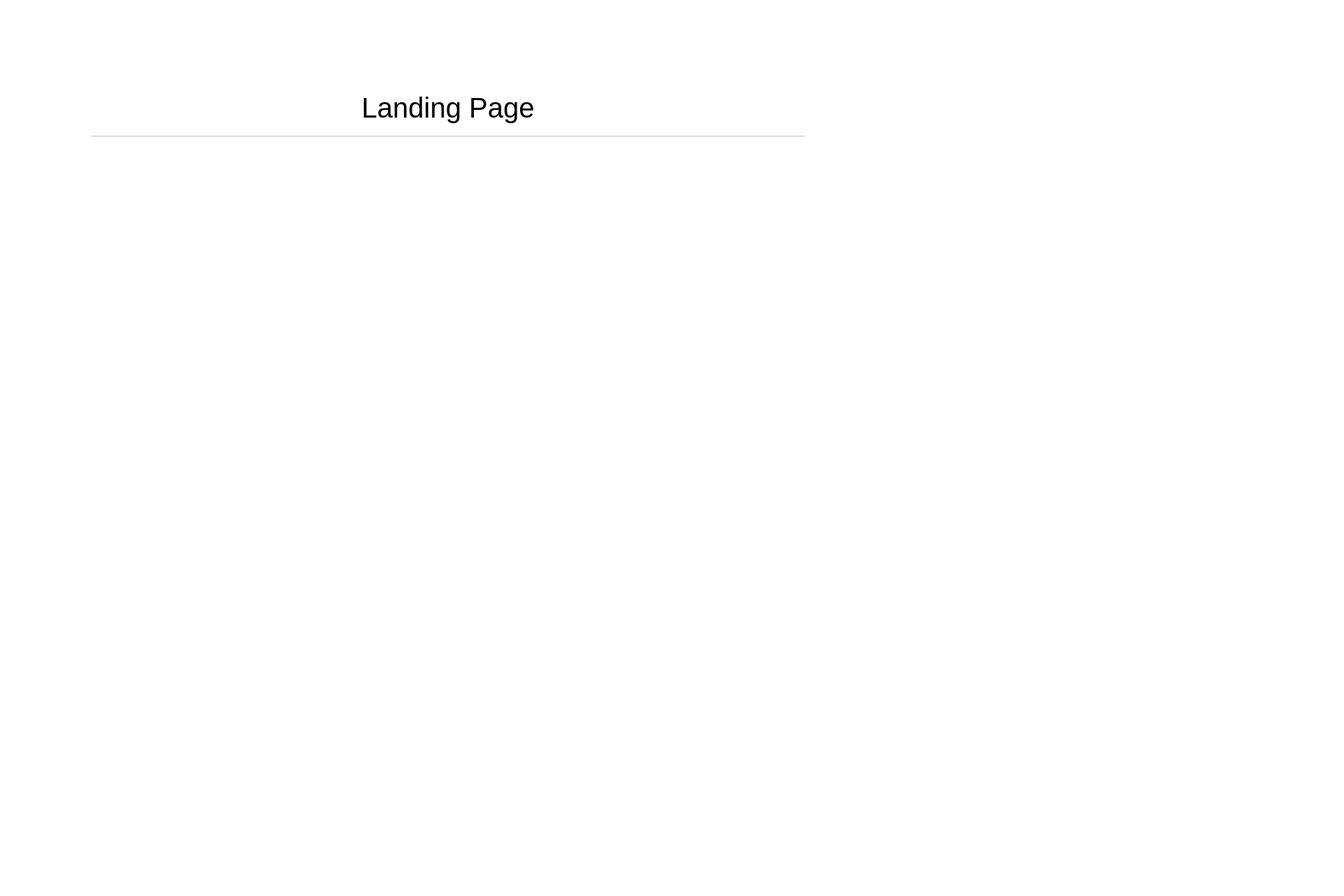
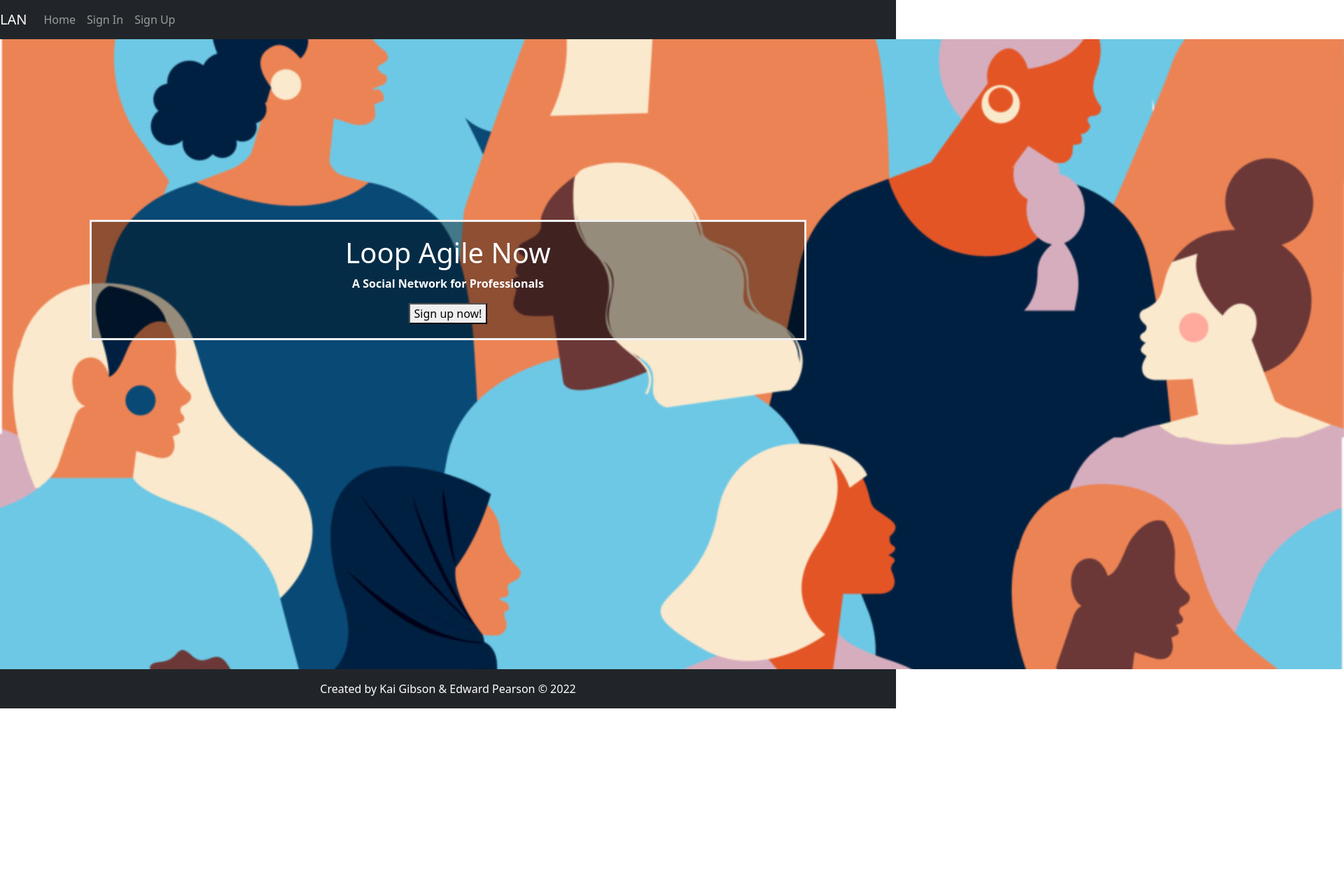
Before and after one commit to k-gs/further-web-assignment-1, a React (Create React App) app: page / in a window 1280 px wide. Shown: the top 1280 px of the page at 70% size, 1920 px wide, since content can reach past the window. After the commit the page ends 1012 px from the top, so only its background shows below. Built offline with nearby package versions, Linux system fonts and the light colour scheme.

Commit message:
Doing css shit

```diff
--- a/src/App.js
+++ b/src/App.js
@@ -14,24 +14,24 @@ import MainPage from './pages/MainPage';
 import Landing from './pages/Landing';
 import Profile from './pages/Profile';
 import ProfileEdit from "./pages/Profile_Edit";
+import NavigationBar from "./components/Navbar";
+import Footer from "./components/Footer";
 
 // Create a custom hook that uses both useLocation and useEffect
-const useScrollToTop = () => {
-    const location = useLocation();
-    useEffect(() => {
-        window.scrollTo({top: 0});
-        // scroll to the top of the browser window when changing route
-        // the window object is a normal DOM object and is safe to use in React.
-    }, [location]);
-};
+// const useScrollToTop = () => {
+//     const location = useLocation();
+//     useEffect(() => {
+//         window.scrollTo({top: 0});
+//         // scroll to the top of the browser window when changing route
+//         // the window object is a normal DOM object and is safe to use in React.
+//     }, [location]);
+// };
 
 // The root component
 const App = () => {
     return (
-
-        < div style={{padding: 50}
-        }>
         <Router>
+            <NavigationBar />
             <Routes>
                 <Route path="/" element={<Landing />} />
                 <Route path="/MainPage" element={<MainPage />} />
@@ -40,8 +40,8 @@ const App = () => {
                 <Route path="/Profile" element={<Profile />} />
                 <Route path="/ProfileEdit" element={<ProfileEdit />} />
             </Routes>
+            <Footer />
         </Router>
-        </div >
     );
 };
 
--- /dev/null
+++ b/src/components/Footer.js
@@ -0,0 +1,11 @@
+import React from "react";
+
+function Footer() {
+    return (
+        <footer className="mt-auto py-3 bg-dark text-white">
+            <div className="container">Created by Kai Gibson & Edward Pearson &copy; 2022</div>
+        </footer>
+    );
+}
+
+export default Footer;
--- /dev/null
+++ b/src/components/Navbar.js
@@ -0,0 +1,21 @@
+import React from 'react';
+import {Navbar, Nav} from 'react-bootstrap';
+import {LinkContainer} from 'react-router-dom';
+//import "./Navbar.css";
+
+function NavigationBar() {
+    return (
+        <Navbar bg="dark" expand="lg" variant="dark">
+            <Navbar.Brand href="/"> LAN</Navbar.Brand>
+            <Navbar.Toggle aria-controls="basic-navbar-nav" />
+            <Navbar.Collapse id="basic-navbar-nav">
+                <Nav className="mr-auto">
+                    <Nav.Link href="/">Home</Nav.Link>
+                    <Nav.Link href="SignIn">Sign In</Nav.Link>
+                    <Nav.Link href="SignUp">Sign Up</Nav.Link>
+                </Nav>
+            </Navbar.Collapse>
+        </Navbar>
+    );
+}
+export default NavigationBar;
--- a/src/pages/Form.css
+++ b/src/pages/Form.css
@@ -1,21 +1,26 @@
-body {
-  background-color: #00000;
-  color: black;
-  padding: 40px;
-  margin:40px;
-  font-family: Arial;
-  text-align: center;
-}
-
 * {
     box-sizing: border-box
 }
 
+
+label {
+   width: 50%;
+   padding: 12px 20px;
+   margin-left: auto;
+   margin-right: auto;
+   box-sizing: border-box;
+}
+
+form {
+  text-align: center;
+}
+
 input {
-  display:block;
-  width:100%;
-  margin:10px 0;
-  padding:10px;
+   width: 50%;
+   padding: 12px 20px;
+   margin-left: auto;
+   margin-right: auto;
+   box-sizing: border-box;
 }
 
 input[type=name] {
--- /dev/null
+++ b/src/pages/Landing.css
@@ -0,0 +1,50 @@
+/* .landingImage { */
+/*   width: 100%; */
+/*   height: 100%; */
+/*   filter: blur(8px); */
+/*   -webkit-filter: blur(8px); */
+/* } */
+
+/* .imageContainer { */
+/*        width:100%; */
+/*        height:200px; */
+/*  } */
+
+/* .head-text { */
+/*    position: relative; */
+/* } */
+/* .text-over { */
+/*   position: absolute; */
+/*   right: 50%; */
+/*   left: 50%; */
+/*   bottom: 100%; */
+/* } */
+.container {
+  position: relative;
+  text-align: center;
+  color: white;
+}
+
+/* Centered text */
+/* .centered { */
+/*   position: absolute; */
+/*   top: 50%; */
+/*   left: 50%; */
+/*   transform: translate(-50%, -50%); */
+/* } */
+
+.centered {
+  background-color: rgb(0,0,0); /* Fallback color */
+  background-color: rgba(0,0,0, 0.4); /* Black w/opacity/see-through */
+  color: white;
+  font-weight: bold;
+  border: 3px solid #f1f1f1;
+  position: absolute;
+  top: 50%;
+  left: 50%;
+  transform: translate(-50%, -50%);
+  z-index: 2;
+  width: 80%;
+  padding: 20px;
+  text-align: center;
+}
--- a/src/pages/Landing.js
+++ b/src/pages/Landing.js
@@ -1,7 +1,7 @@
-import 'bootstrap/dist/css/bootstrap.min.css';
+//import 'bootstrap/dist/css/bootstrap.min.css';
 import {useEffect, useState} from 'react';
 import ReactDOM from 'react-dom/client';
-import './Form.css';
+//import './Form.css';
 import {
     BrowserRouter as Router,
     Route,
@@ -10,18 +10,28 @@ import {
     useLocation,
     Navigate,
 } from "react-router-dom";
+import landingImage from "./Landing-Page-Image.jpg";
+import "./Landing.css";
 //import ReactDOM from 'react-dom/client';
 
 
 function Landing() {
+    const [stupidBool3, setStupidBool3] = useState(false);
+    function signUp() {
+        setStupidBool3(true);
+    }
+    if (stupidBool3) {
+        return <Navigate replace to="/SignUp" />;
+    }
+
     return (
         <>
-            <h1>Landing Page</h1>
-            <hr />
-            <p style={{marginTop: "150vh"}}>
-                <Link to="/SignIn">Sign In</Link>
-                <Link to="/SignUp">Sign Up</Link>
-            </p>
+            <img src={landingImage} alt="landingImage" />
+            <div className='centered'>
+                <h1> Loop Agile Now </h1>
+                <p>A Social Network for Professionals  </p>
+                <button onClick={signUp}>Sign up now!</button>
+            </div>
         </>
     );
 }
--- a/src/pages/MainPage.js
+++ b/src/pages/MainPage.js
@@ -1,7 +1,7 @@
-import 'bootstrap/dist/css/bootstrap.min.css';
+//import 'bootstrap/dist/css/bootstrap.min.css';
 import {useEffect, useState} from 'react';
 import ReactDOM from 'react-dom/client';
-import './Form.css';
+//import './Form.css';
 import {
     BrowserRouter as Router,
     Route,
--- a/src/pages/Profile.js
+++ b/src/pages/Profile.js
@@ -1,13 +1,13 @@
-import 'bootstrap/dist/css/bootstrap.min.css';
+//import 'bootstrap/dist/css/bootstrap.min.css';
 import {useState} from 'react';
 import {Navigate} from "react-router-dom";
 //import ReactDOM from 'react-dom/client';
 //import {BrowserRouter as Router, Route, Link, Switch, Redirect} from "react-router-dom";
-//import './Form.css';
+import './Form.css';
 //import LandingPage from './Landing'
 //
-import logo from './32.jpg';
 
+import logo from './8.jpg';
 //import ReactDOM from 'react-dom/client';
 
 function Profile() {
--- a/src/pages/Profile_Edit.js
+++ b/src/pages/Profile_Edit.js
@@ -4,20 +4,23 @@ import 'bootstrap/dist/css/bootstrap.min.css';
 import {useState} from 'react';
 //import ReactDOM from 'react-dom/client';
 //import {BrowserRouter as Router, Route, Link, Switch, Redirect} from "react-router-dom";
-import './Form.css';
+//import './Form.css';
 //import LandingPage from './Landing'
-
 //import ReactDOM from 'react-dom/client';
 
 
 function Profile_Edit() {
     const [email, setEmail] = useState("");
     const [name, setName] = useState("");
+    const [selectedImage, setSelectedImage] = useState(null);
 
+    console.log(selectedImage);
     const handleFormSubmit = (event) => {
         localStorage.setItem("email", email)
         localStorage.setItem("name", name)
     }
+
+
     const Email = localStorage.getItem("email");
     const Name = localStorage.getItem("name");
 
@@ -32,7 +35,8 @@ function Profile_Edit() {
                 class="form-control"
                 id="email"
                 required=""
-                placeholder={Email}
+                value={Email}
+            //placeholder={Email}
             />
             <label>Name:
             </label>
@@ -41,9 +45,30 @@ function Profile_Edit() {
                 type="text"
                 onChange={(e) => setName(e.target.value)}
                 id="name"
-                placeholder={Name}
+                value={Name}
+            //placeholder={Name}
             />
             <input type="submit" class="form-control" />
+            <div>
+                {selectedImage && (
+                    <div>
+                        <img alt="not found" width={"250px"} src={URL.createObjectURL(selectedImage)} />
+                        <br />
+                        <button onClick={() => setSelectedImage(null)}>Remove</button>
+                    </div>
+                )}
+                <br />
+
+                <br />
+                <input
+                    type="file"
+                    name="myImage"
+                    onChange={(event) => {
+                        console.log(event.target.files[0]);
+                        setSelectedImage(event.target.files[0]);
+                    }}
+                />
+            </div>
         </form>
     )
 }
--- a/src/pages/SignIn.js
+++ b/src/pages/SignIn.js
@@ -1,4 +1,4 @@
-import 'bootstrap/dist/css/bootstrap.min.css';
+//import 'bootstrap/dist/css/bootstrap.min.css';
 import {
     BrowserRouter as Router,
     Route,
@@ -14,6 +14,7 @@ function SignIn() {
     const [email, setEmail] = useState("");
     const [password, setPassword] = useState("");
     const [loggedIn, setLoggedIn] = useState(false);
+    console.log("Hello");
 
     const handleSubmit = (event) => {
         if ((localStorage.getItem("email") === email) &&
@@ -55,7 +56,19 @@ function SignIn() {
                 value={password}
                 onChange={(e) => setPassword(e.target.value)}
             />
-            <input type="submit" value="Sign In" class="form-control" />
+            <br />
+            <input type="submit" value="Sign Up" class="form-control" />
+            <br /><br /><br /><br />
+            <br /><br />
+            <br /><br />
+            <br /><br />
+            <br /><br />
+            <br /><br />
+            <br /><br />
+            <br /><br />
+            <br /><br />
+            <br /><br />
+            <br /><br />
         </form>
     )
 }
```
Also changed, not shown: src/pages/SignUp.js (+15 -2 lines), src/pages/8.jpg (added), src/pages/Landing-Page-Image.jpg (added). Lines whose indentation alone changed are shown as unchanged.
